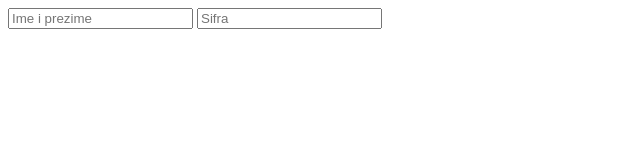
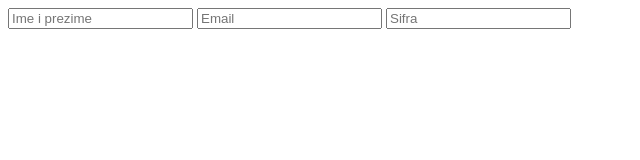
Before and after one commit to nikolavujovic04/KTEH-Vezbe02, a plain HTML site: page kontakt.html in a window 1280 px wide. Shown: the whole page, without its empty margins (0-640 px from the left). Drawn offline with Linux system fonts and the light colour scheme.

Commit message:
dodato polje za email na kontakt stranici

```diff
--- a/kontakt.html
+++ b/kontakt.html
@@ -8,6 +8,7 @@
   <body>
     <form action="" id="kontakt">
       <input type="text" placeholder="Ime i prezime" name="ime" required />
+      <input type="email" placeholder="Email" name="email" required />
       <input type="password" name="sifra" placeholder="Sifra" required />
     </form>
   </body>
```
